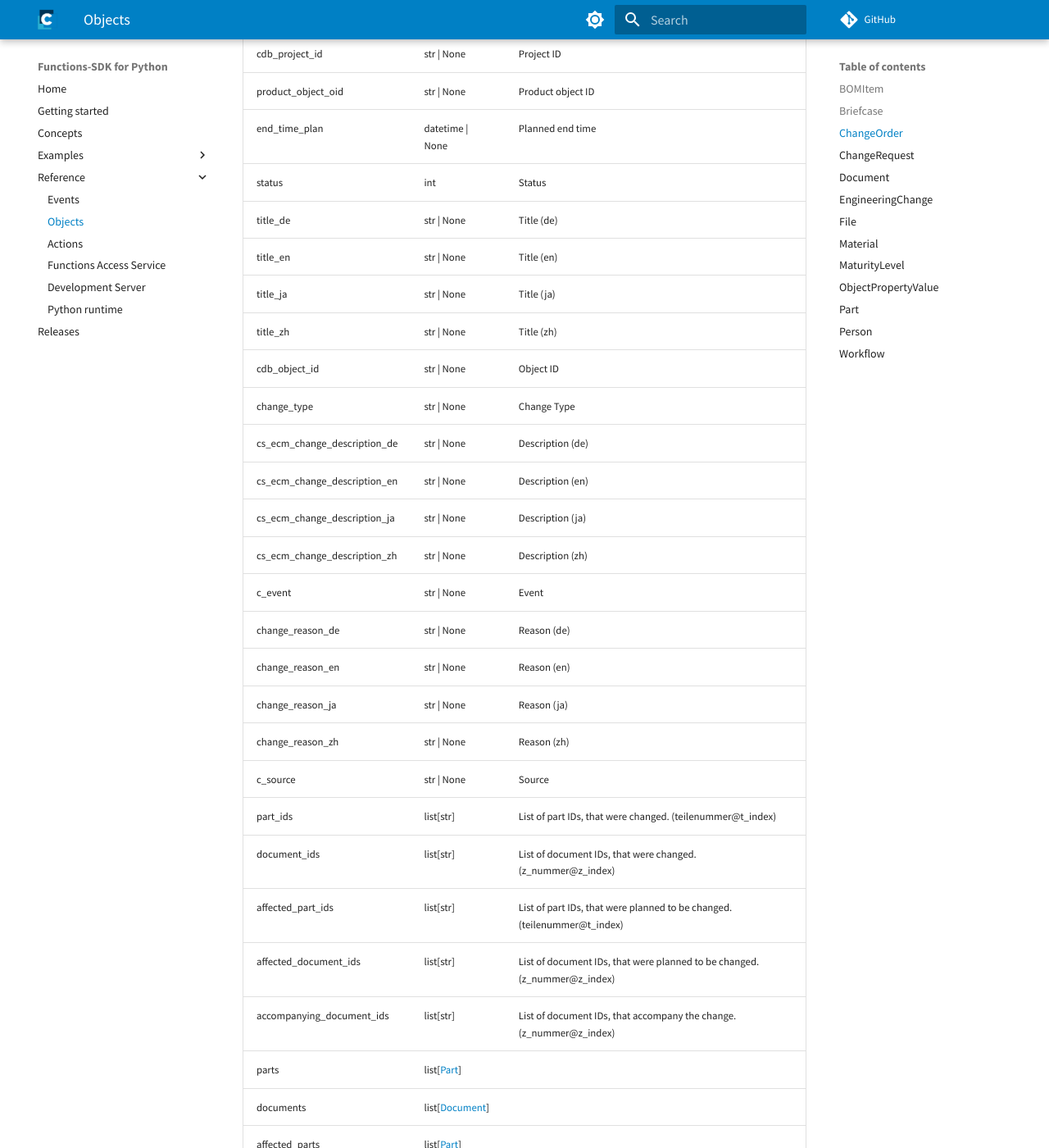
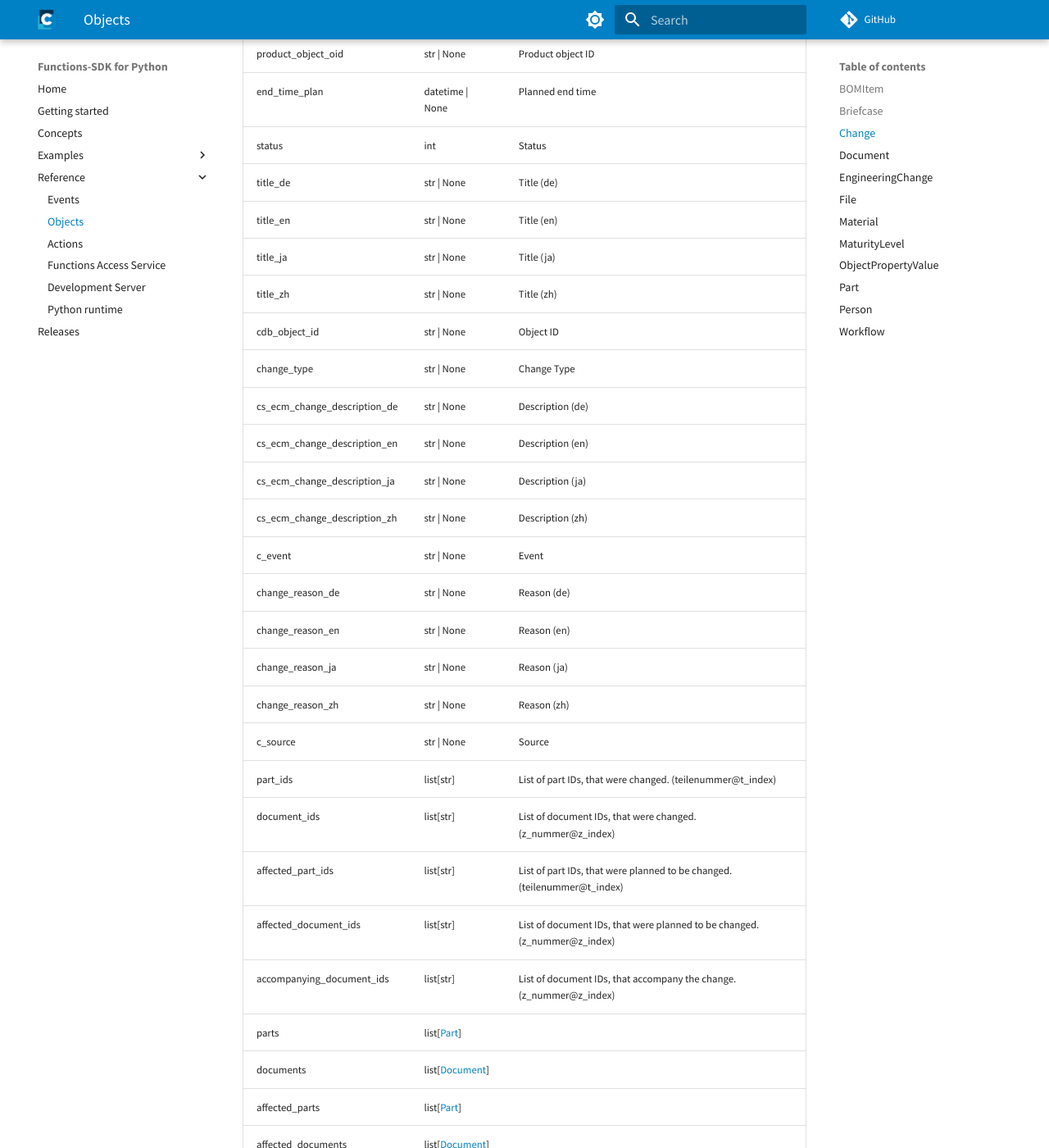
Before and after one commit to cslab/functions-sdk-python, an MkDocs documentation site: the page built from docs/reference/objects.md, in a window 1280 px wide and 1400 px high, scrolled down 7574 px. Shown: the whole window at 82% size. Built offline with MkDocs 1.6.1 and Material for MkDocs 9.7.7, drawn with Linux system fonts in a browser that asks for light colours; comment, search, counter and statistics services are not loaded; some of the changed text lies outside the part shown.

Commit message:
Refactor: clean up objects documentation and consolidate change order/request sections

```diff
--- a/docs/reference/objects.md
+++ b/docs/reference/objects.md
@@ -4,7 +4,6 @@
 
 |Attribute|Type|Description|
 |-|-|-|
-|cdb_object_id|str \| None|Object ID|
 |cdb_object_id|str \| None|Object ID|
 |baugruppe|str \| None|Assembly|
 |b_index|str \| None|Assembly Index|
@@ -144,7 +143,8 @@
 ## Briefcase
 `csfunctions.objects.Briefcase`
 
-Briefcases are used by Workflows and can contain parts, documents, engineering changes, change orders or change requests.
+Briefcases are used by Workflows and can contain parts, documents, engineering changes,
+change orders or change requests.
 
 |Attribute|Type|Description|
 |-|-|-|
@@ -158,56 +158,14 @@ Briefcases are used by Workflows and can contain parts, documents, engineering c
 |parts|list[[Part](objects.md#part)]||
 |documents|list[[Document](objects.md#document)]||
 |engineering_changes|list[[EngineeringChange](objects.md#engineeringchange)]||
-|change_orders|list[[ChangeOrder](objects.md#changeorder)]||
-|change_requests|list[[ChangeRequest](objects.md#changerequest)]||
+|change_orders|list[[Change](objects.md#change)Order]||
+|change_requests|list[[Change](objects.md#change)Request]||
 
-## ChangeOrder
-`csfunctions.objects.ChangeOrder`
+## Change
+`csfunctions.objects.Change`
 
-A change order of the ECM module. Shares all attributes of its base class `csfunctions.objects.Change`.
-
-|Attribute|Type|Description|
-|-|-|-|
-|cs_change_id|str|Change ID|
-|cdb_project_id|str \| None|Project ID|
-|product_object_oid|str \| None|Product object ID|
-|end_time_plan|datetime \| None|Planned end time|
-|status|int|Status|
-|title_de|str \| None|Title (de)|
-|title_en|str \| None|Title (en)|
-|title_ja|str \| None|Title (ja)|
-|title_zh|str \| None|Title (zh)|
-|cdb_object_id|str \| None|Object ID|
-|change_type|str \| None|Change Type|
-|cs_ecm_change_description_de|str \| None|Description (de)|
-|cs_ecm_change_description_en|str \| None|Description (en)|
-|cs_ecm_change_description_ja|str \| None|Description (ja)|
-|cs_ecm_change_description_zh|str \| None|Description (zh)|
-|c_event|str \| None|Event|
-|change_reason_de|str \| None|Reason (de)|
-|change_reason_en|str \| None|Reason (en)|
-|change_reason_ja|str \| None|Reason (ja)|
-|change_reason_zh|str \| None|Reason (zh)|
-|c_source|str \| None|Source|
-|part_ids|list[str]|List of part IDs, that were changed. (teilenummer@t_index)|
-|document_ids|list[str]|List of document IDs, that were changed. (z_nummer@z_index)|
-|affected_part_ids|list[str]|List of part IDs, that were planned to be changed. (teilenummer@t_index)|
-|affected_document_ids|list[str]|List of document IDs, that were planned to be changed. (z_nummer@z_index)|
-|accompanying_document_ids|list[str]|List of document IDs, that accompany the change. (z_nummer@z_index)|
-|parts|list[[Part](objects.md#part)]||
-|documents|list[[Document](objects.md#document)]||
-|affected_parts|list[[Part](objects.md#part)]||
-|affected_documents|list[[Document](objects.md#document)]||
-|accompanying_documents|list[[Document](objects.md#document)]||
-|cdb_cpersno|str \| None|Created by|
-|cdb_cdate|datetime \| None|Created on|
-|cdb_mpersno|str|Last Modified by|
-|cdb_mdate|datetime \| None|Last Modified on|
-
-## ChangeRequest
-`csfunctions.objects.ChangeRequest`
-
-A change request of the ECM module. Shares all attributes of its base class `csfunctions.objects.Change`.
+Base class for changes of the ECM module (change orders and change requests).
+Use the concrete subclasses :class:`ChangeOrder` and :class:`ChangeRequest`.
 
 |Attribute|Type|Description|
 |-|-|-|
```
